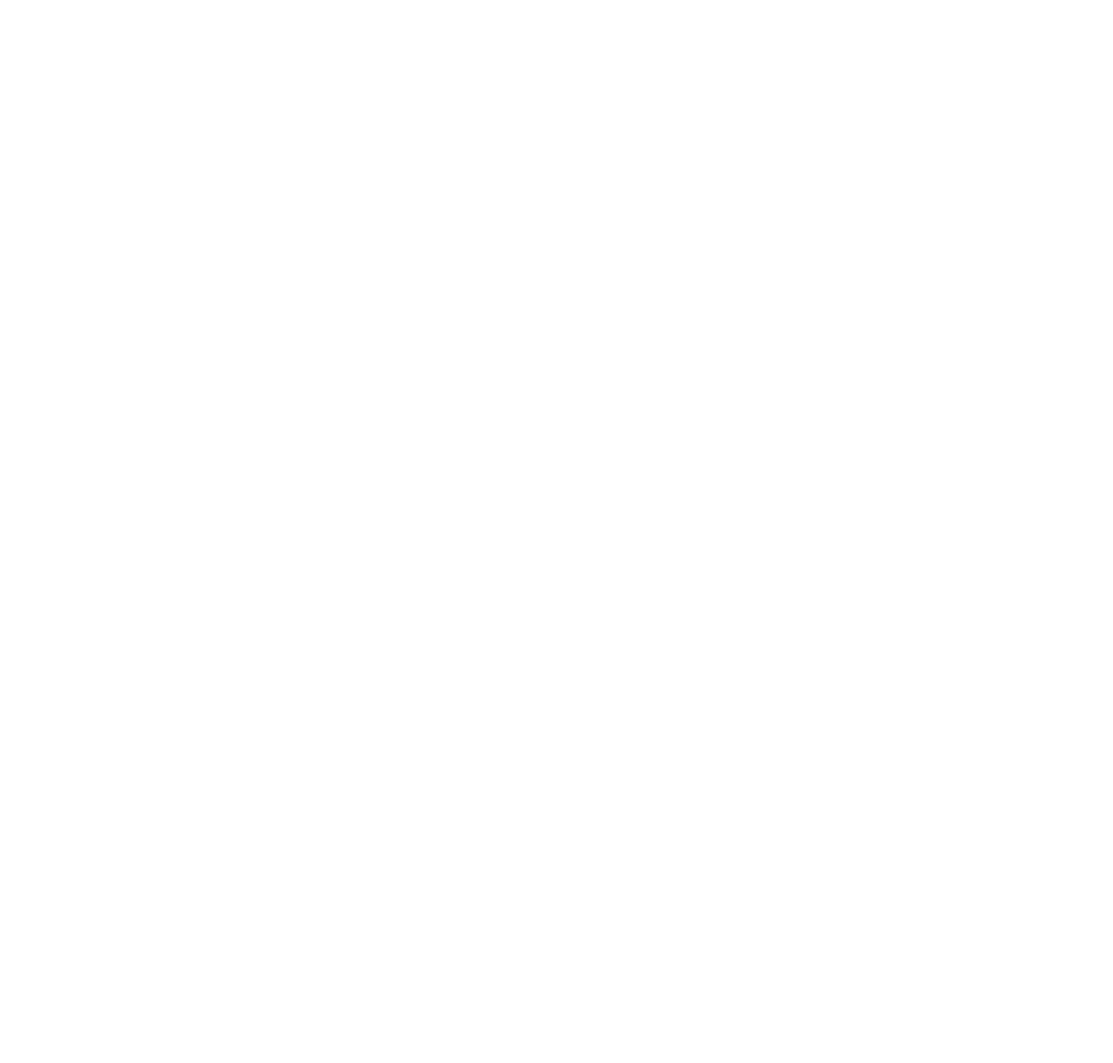
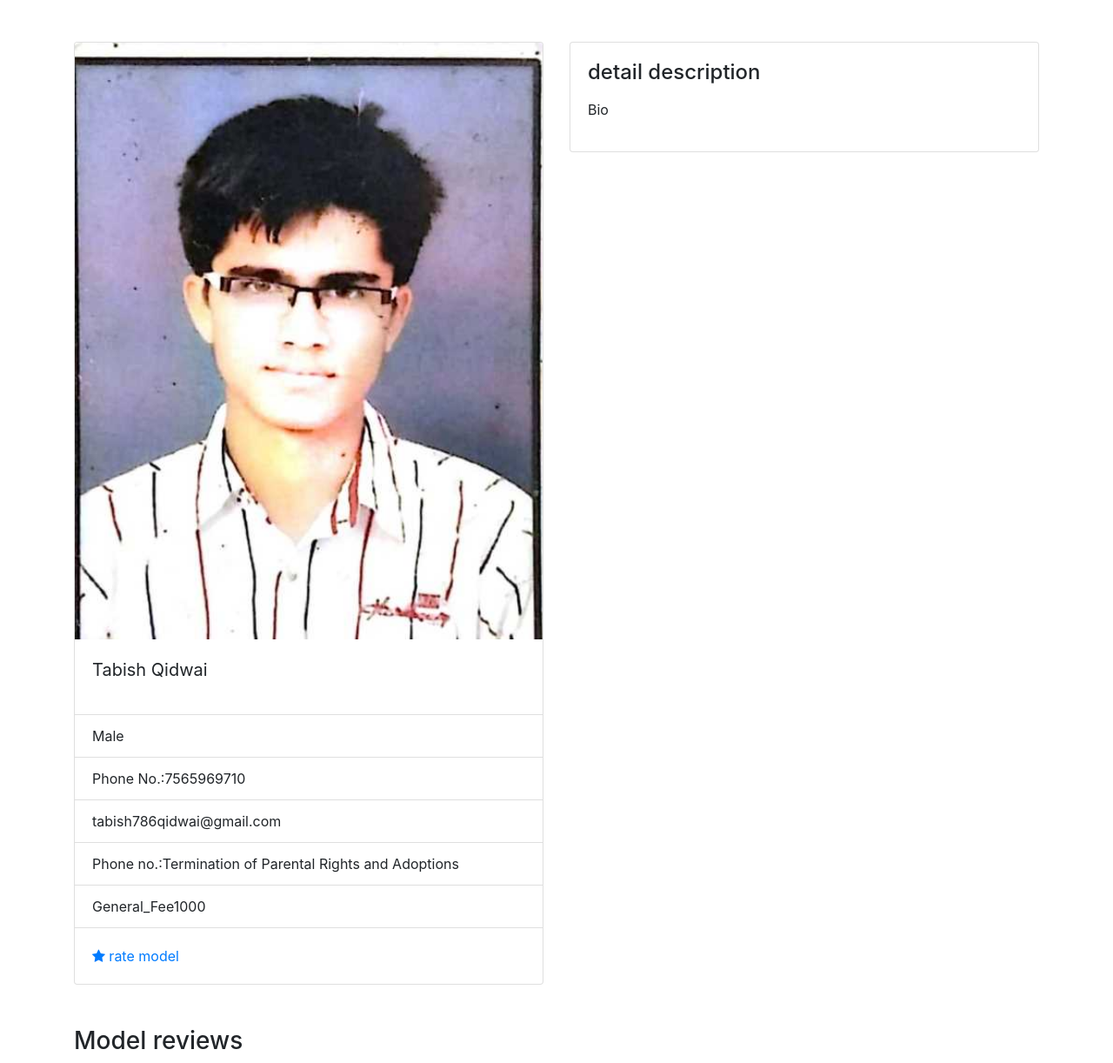
Before and after one commit to tabishqidwai98/Legal-Web, a Django app: page /detail_lawyer/1 in a window 1280 px wide. Before the commit the page is empty. Shown: the whole page at 87% size. Before the commit the page ends 800 px from the top, so only its background shows below. Run offline with Django 3.2, Linux system fonts and the light colour scheme; data comes from the database, SQL or seed files in the repository; some libraries are stand-ins or nearby versions.

Commit message:
detail lawyer page added

```diff
--- a/templates/users/detail_lawyer.html
+++ b/templates/users/detail_lawyer.html
@@ -0,0 +1,60 @@
+{% extends 'layout/base.html' %}
+{% load static %}
+{% load crispy_forms_tags %}
+
+
+{% block css %}
+
+{% endblock css %}
+
+
+{% block content %}
+
+<div class="container">
+    <div class="row my-5">
+        <div class="col-lg-6">
+            <div class="card">
+                <img src="{{ result.Profile_Photo.url }}" class="card-img-top" alt="{{ result.Name }}">
+                <div class="card-body">
+
+                    <blockquote class="blockquote">
+                        <p class="mb-0">{{result.Name}}</p>
+                    </blockquote>
+                </div>
+
+                <ul class="list-group list-group-flush">
+                    <li class="list-group-item">{{result.Gender}}</li>
+                    <li class="list-group-item">Phone No.:{{result.Phone_No}}</li>
+                    <li class="list-group-item">{{result.Email}}</li>
+                    <li class="list-group-item">Phone no.:{{result.Category}}</li>
+                    <li class="list-group-item">General_Fee{{result.General_Fee}}</li>
+
+                </ul>
+                <div class="card-body">
+                    <a href="#" class="card-link"><i class="fa fa-star" aria-hidden="true"></i> rate model</a>
+                </div>
+            </div>
+        </div>
+
+        <div class="col-lg-6">
+            <div class="card">
+                <div class="card-body">
+                    <h4 class="card-title">detail description</h4>
+                    <p class="card-text">{{result.Bio|linebreaks}}</p>
+                </div>
+            </div>
+        </div>
+    </div>
+    <div class="row">
+        <div class="col-lg-12">
+            <h3>Model reviews</h3>
+        </div>
+    </div>
+</div>
+
+{% endblock content %}
+
+
+{% block js %}
+
+{% endblock js %}
--- a/users/models.py
+++ b/users/models.py
@@ -39,7 +39,7 @@
     Gender = models.CharField(max_length=50, choices=gender, default=gender[0][1])
     Profile_Photo = models.ImageField(upload_to="profile",null=True)
     General_Fee = models.IntegerField(default=1000)
-
+    Bio = models.TextField(default="Bio")
 
     def __str__(self):
         return self.Name
@@ -64,4 +64,4 @@
     bio = models.TextField()
 
     def __str__(self):
-        return self.User_name
+        return self.Username
```
Also changed, not shown: db.sqlite3, media/Case_dir/images/IMG_20190318_204012-972x1240.jpg (added), media/Case_dir/images/logo.png (renamed from media/profile/logo.png), media/IMG_20190318_203931.jpg (added), media/img1.jpg (renamed from media/profile/img1.jpg), media/profile/IMG_20190318_204012-972x1240.jpg (added), storage/forms.py, storage/migrations/0001_initial.py, storage/models.py, storage/views.py, templates/storage/detail.html, templates/storage/view.html, users/migrations/0001_initial.py, users/migrations/0002_lawyer_profile_bio.py (added).
